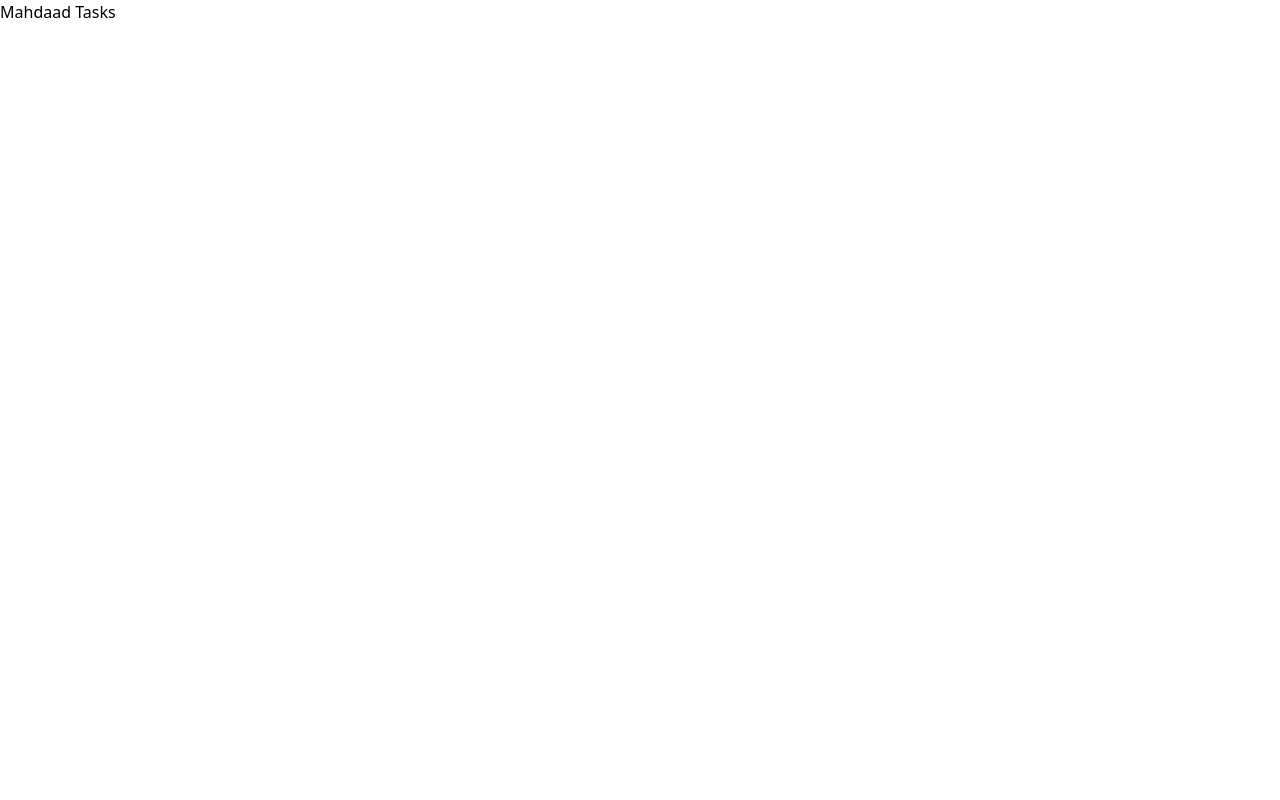
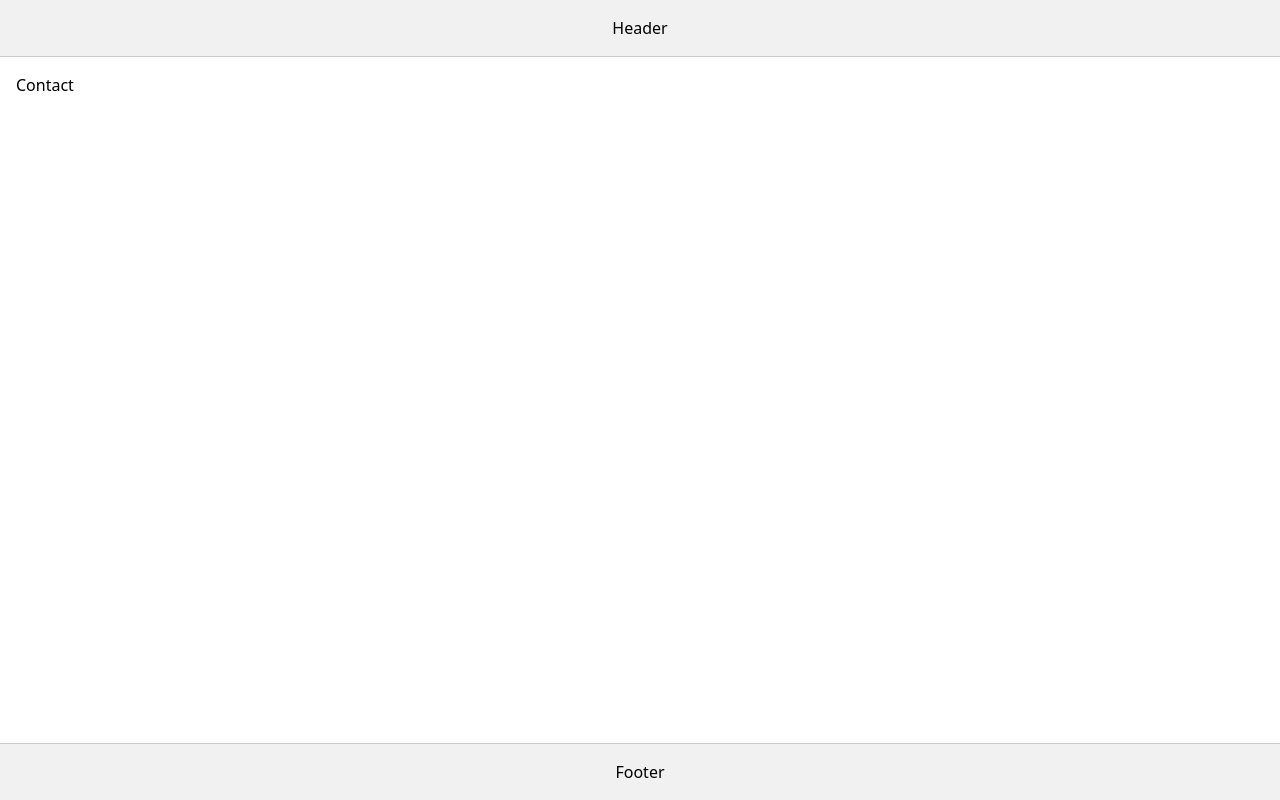
Before and after one commit to Mhmdmnsouri/mahdaad, a Vue app: page /contact in a window 1280 px wide. Built offline with nearby package versions, Linux system fonts and the light colour scheme.

Commit message:
feat(layout): implement and use custom layout

```diff
--- a/src/App.vue
+++ b/src/App.vue
@@ -1,7 +1,7 @@
 <template>
-  <h1>Mahdaad Tasks</h1>
+  <DefaultLayout />
 </template>
 
-<script setup></script>
-
-<style scoped></style>
+<script setup>
+import DefaultLayout from './layouts/Default.vue';
+</script>
--- /dev/null
+++ b/src/layouts/Default.vue
@@ -0,0 +1,16 @@
+<template>
+    <div>
+        <Header />
+
+        <main class="flex-1 overflow-auto p-4 bg-[#fff] h-[calc(100vh-114px)]">
+            <RouterView />
+        </main>
+
+        <Footer />
+    </div>
+</template>
+
+<script setup>
+import Header from '@/components/layout/appHeader.vue';
+import Footer from '@/components/layout/appFooter.vue';
+</script>
```
